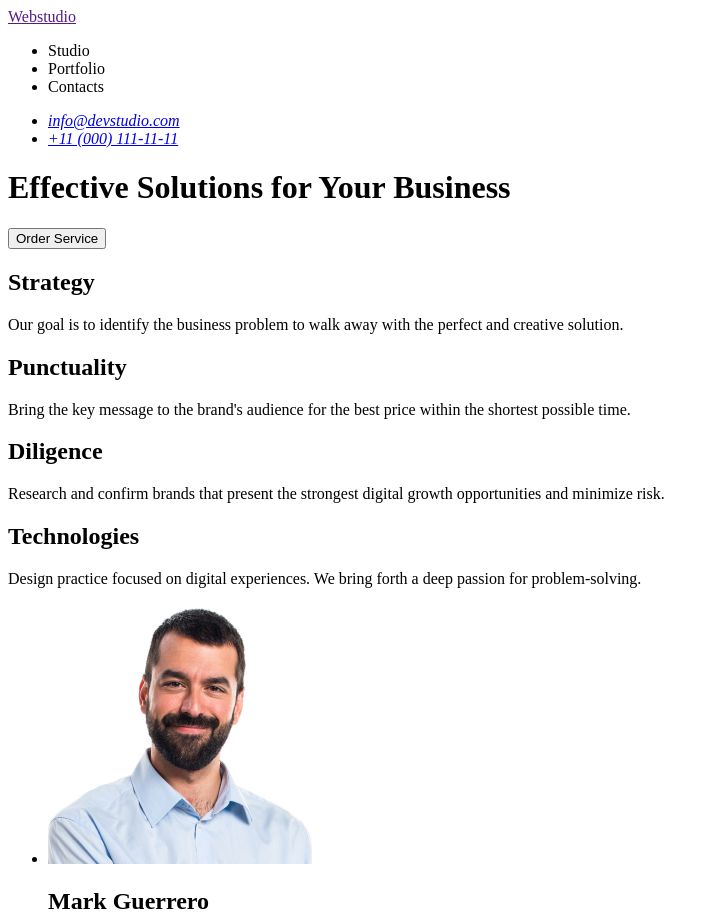
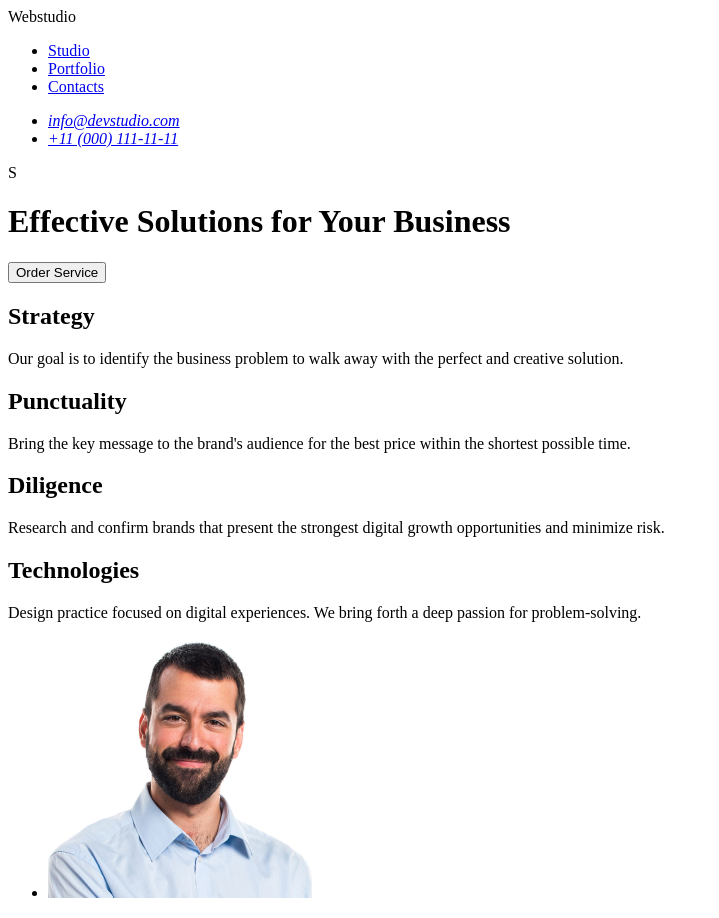
Before and after one commit to Usmanov3/my-first-project, a plain HTML site: page index.html in a window 1280 px wide. Shown: the top 918 px of the page, without its empty margins (0-719 px from the left). Drawn offline with Linux system fonts and the light colour scheme.

Commit message:
fix header

```diff
--- a/index.html
+++ b/index.html
@@ -8,22 +8,24 @@
 <body>
 
     <header>
-        <a href="">Webstudio </a>
         <nav>
+            <a>Webstudio </a>
          <ul>
-            <li> <a>Studio</a></li>
-            <li> <a>Portfolio</a></li>
-            <li> <a>Contacts</a></li>
+            <li> <a  href=””>Studio</a></li>
+            <li> <a  href=””>Portfolio</a></li>
+            <li> <a  href=””>Contacts</a></li>
          </ul>
         </nav>
-        <ul>
         <address>
-            <li><a href="info@devstudio.com">info@devstudio.com</a></li>
-            <li><a href="+11 (000) 111-11-11">+11 (000) 111-11-11</a></li>
+         <ul>
+            <li><a href="mailto:info@devstudio.com">info@devstudio.com</a></li>
+            <li><a href="tel:+110001111111">+11 (000) 111-11-11</a></li>
+         </ul>
+
         </address>
-        </ul>
+
     </header>
-
+S
     <main>
         <h1>Effective Solutions for Your Business</h1>
         <button class="Order Service" type="button">Order Service</button>
```
